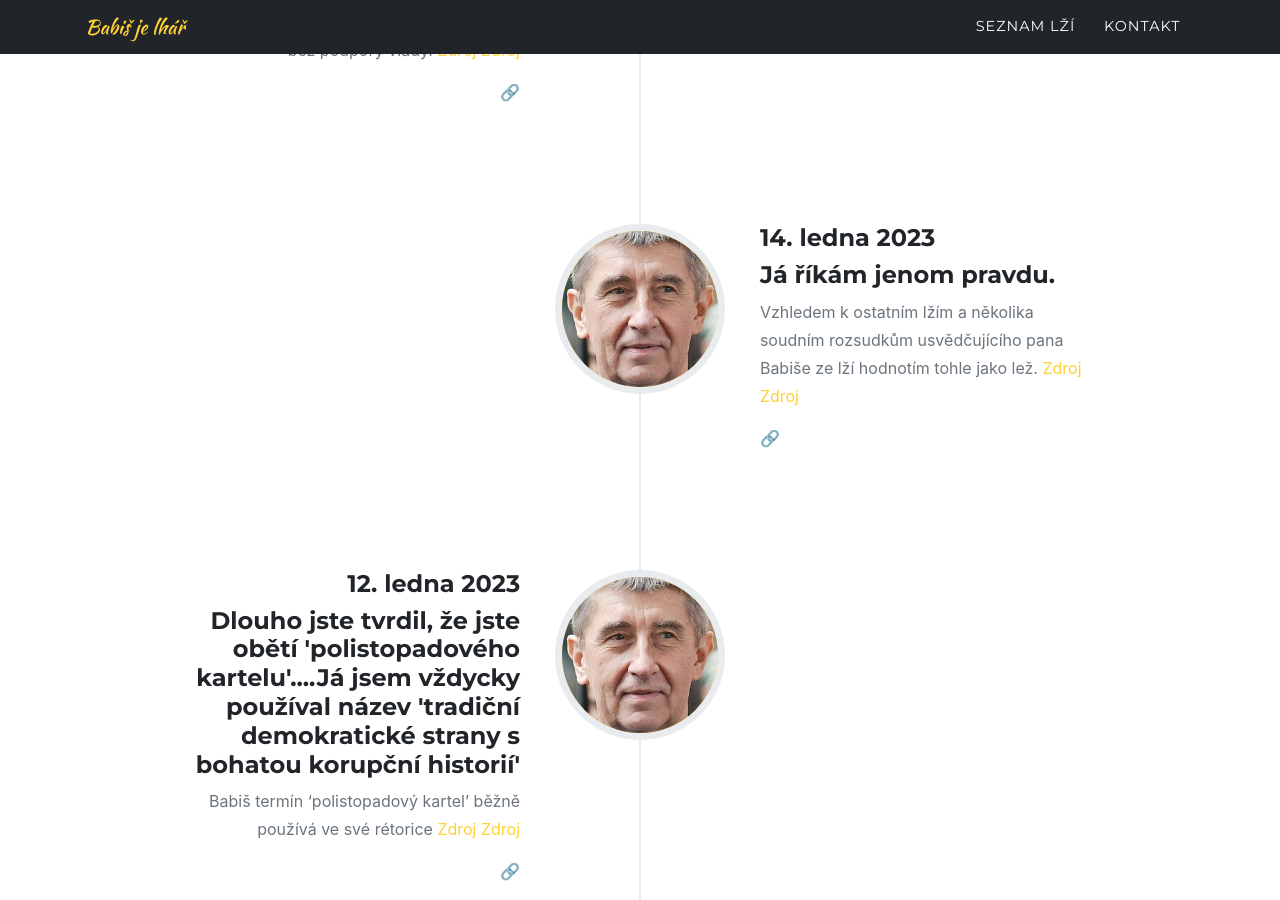
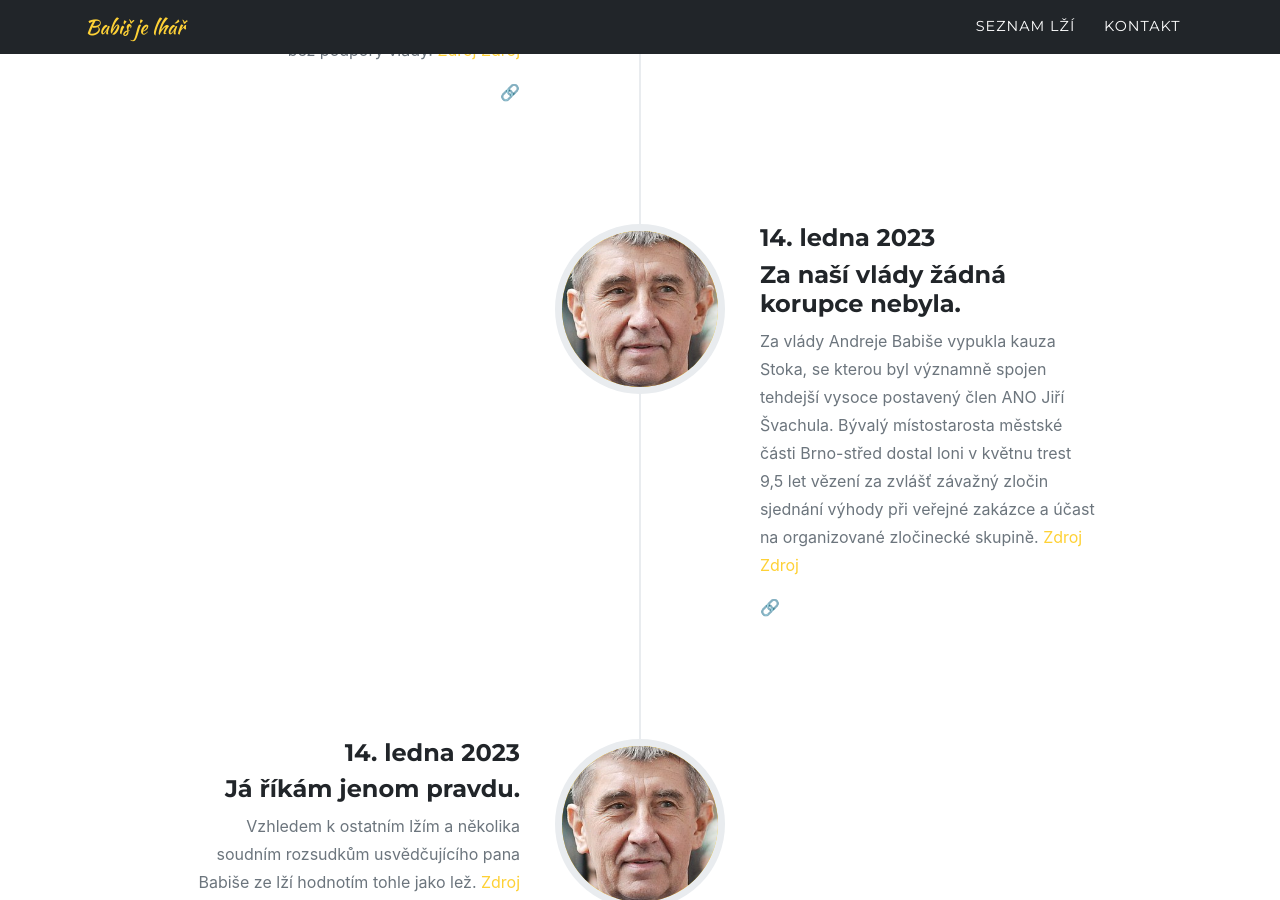
Before and after one commit to xsuchy/babisjelhar, a Jekyll site: the page built from index.md, in a window 1280 px wide and 900 px high, scrolled down 1666 px. Built offline with Jekyll 4.4.1, drawn with Linux system fonts in a browser that asks for light colours; some web fonts are replaced.

Commit message:
za nasi vlady korupce nebyla

```diff
--- a/_data/sitetext.yml
+++ b/_data/sitetext.yml
@@ -36,6 +36,10 @@ timeline:
       - title: "Samozřejmě gratuluju provládnímu kandidátu panu Pavlovi, který vyhrál."
         year: "14. ledna 2023"
         desc: "Petr Pavel má sice podporu vlády, jeho „provládnost“ je ale sporná. K vládě Petra Fialy by patrně byl méně kritický než Babiš, v tom má předseda ANO pravdu. Pavel nicméně sehnal podpisy pro kandidaturu i peníze na kampaň sám se svým týmem, bez podpory vlády. [Zdroj](https://youtu.be/cpMHAh6fQMo) [Zdroj](https://denikn.cz/1054556/ja-rikam-jen-pravdu-babis-promenil-tiskovou-konferenci-v-ohnostroj-vymyslu-overili-jsme-je/?ref=inc&cst=1e88a10dcdcfeee34a281a34c93fa5deafabae34)"
+        image: assets/img/timeline/1.jpg
+      - title: "Za naší vlády žádná korupce nebyla."
+        year: "14. ledna 2023"
+        desc: "Za vlády Andreje Babiše vypukla kauza Stoka, se kterou byl významně spojen tehdejší vysoce postavený člen ANO Jiří Švachula. Bývalý místostarosta městské části Brno-střed dostal loni v květnu trest 9,5 let vězení za zvlášť závažný zločin sjednání výhody při veřejné zakázce a účast na organizované zločinecké skupině. [Zdroj](https://youtu.be/cpMHAh6fQMo) [Zdroj](https://denikn.cz/1054556/ja-rikam-jen-pravdu-babis-promenil-tiskovou-konferenci-v-ohnostroj-vymyslu-overili-jsme-je/?ref=inc&cst=1e88a10dcdcfeee34a281a34c93fa5deafabae34)"
         image: assets/img/timeline/1.jpg
       - title: "Já říkám jenom pravdu."
         year: "14. ledna 2023"
```
